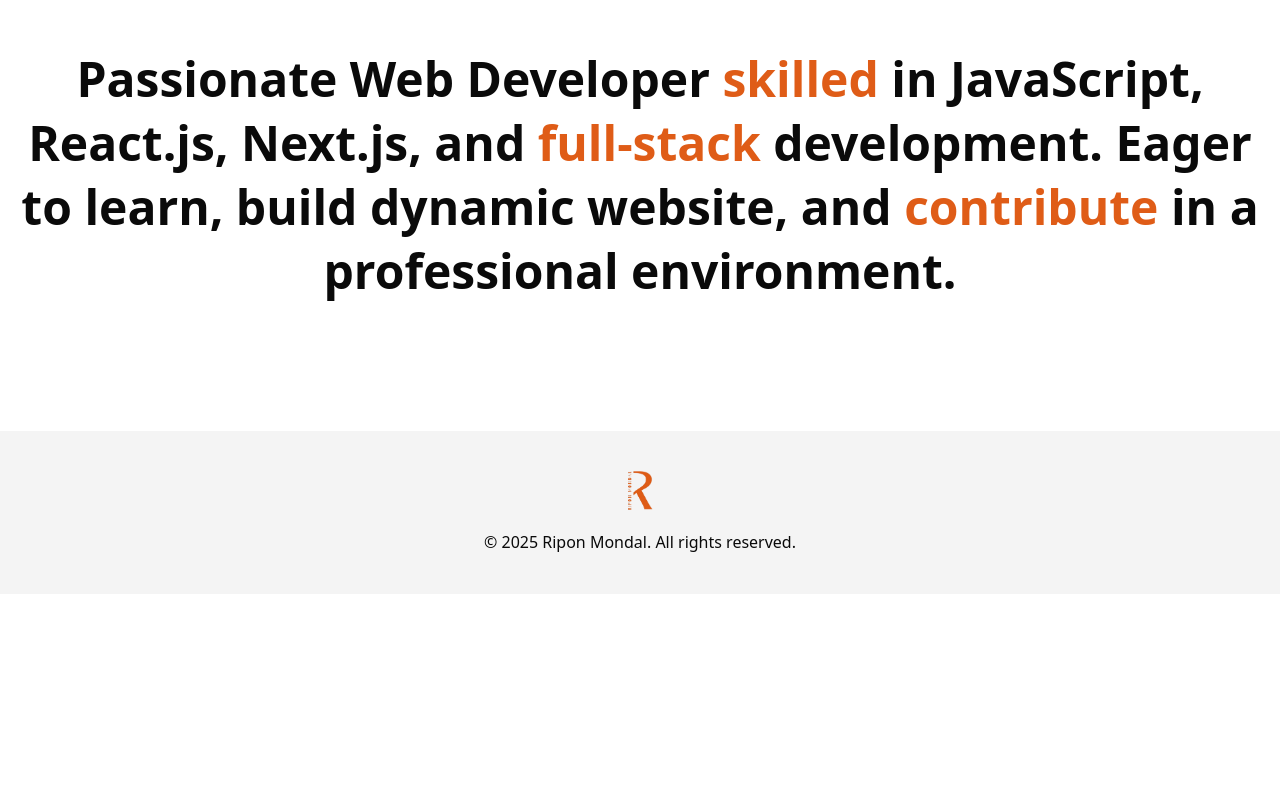
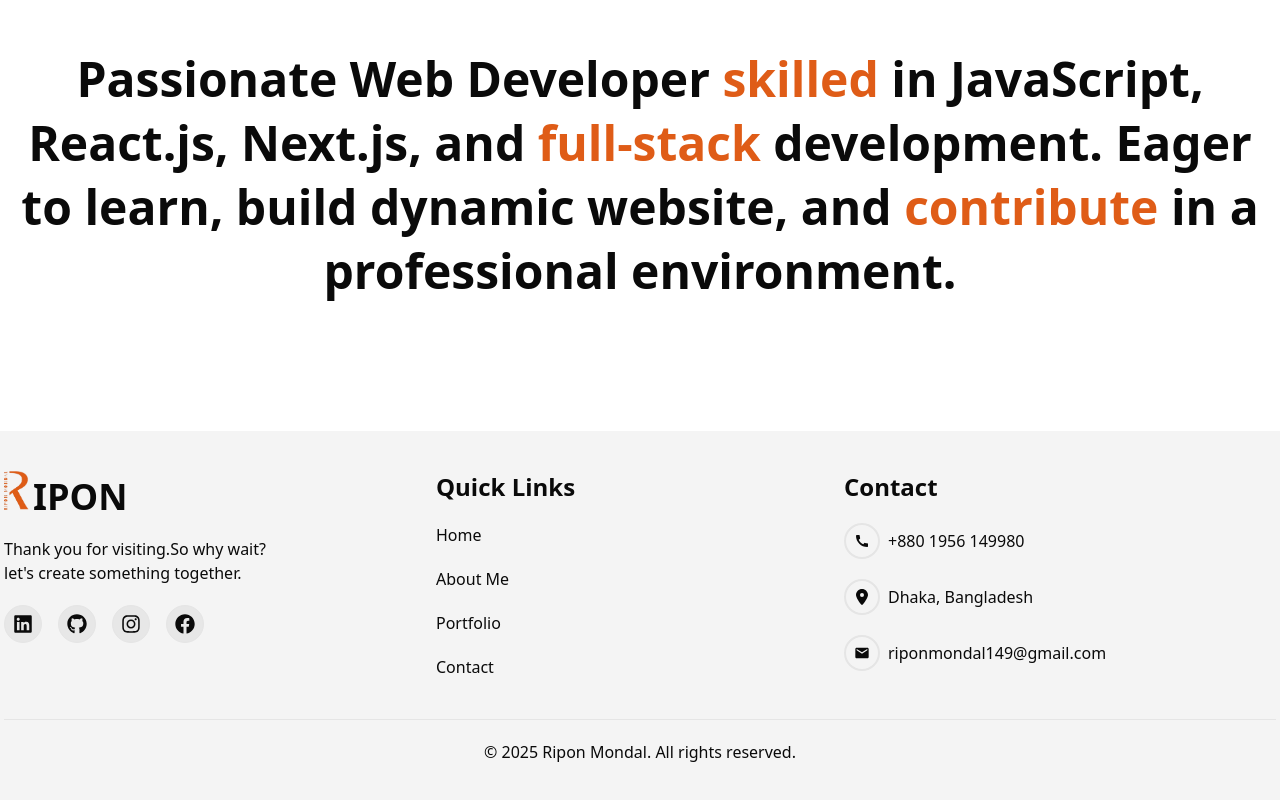
Before and after one commit to riponmondalbd/portfolio, a Next.js app: page / in a window 1280 px wide. Shown: the part 1001-1801 px from the top of the page. Before the commit the page ends 1595 px from the top, so only its background shows below. Built offline with nearby package versions, Linux system fonts and the light colour scheme; what tailwindcss-animated would draw is missing.

Commit message:
complete footer section

```diff
--- a/src/components/Footer/Footer.tsx
+++ b/src/components/Footer/Footer.tsx
@@ -1,21 +1,111 @@
 import Image from "next/image";
 import Link from "next/link";
+import { FaFacebook, FaGithub, FaInstagram, FaLinkedin } from "react-icons/fa";
+import { FaLocationDot } from "react-icons/fa6";
+import { MdCall, MdEmail } from "react-icons/md";
 import logoImage from "../../../public/logo-orange.png";
+import { NavbarData } from "../Navbar/Navbardata/NavbarData";
 export default function FooterSection() {
   return (
-    <footer className="bg-[#f4f4f4] dark:bg-black py-10">
+    <footer className="bg-[#f4f4f4] dark:bg-black py-10 px-1">
       <div className="max-w-7xl mx-auto">
+        {/* footer content */}
+        <div className="grid md:grid-cols-3 gap-6 border-b pb-10">
+          <div>
+            <Link
+              href={"/"}
+              className="flex gap-1 items-baseline justify-center md:justify-start"
+            >
+              <Image width={25} height={25} src={logoImage} alt="logo" />
+              <span className="text-4xl font-semibold uppercase">ipon</span>
+            </Link>
+            <p className="py-5 xl:w-2/3">
+              Thank you for visiting.So why wait? let's create something
+              together.
+            </p>
+
+            {/* social links */}
+            <div className="flex justify-center md:justify-start">
+              <div className="flex gap-4">
+                <Link
+                  href={"https://www.linkedin.com/in/riponmondalbd/"}
+                  target="_blank"
+                  className="border p-2 rounded-full bg-[#e7e7e7] hover:bg-[#DF5C17] hover:text-white dark:text-black dark:hover:text-white duration-700 hover:animate-jump animate-once animate-ease-linear"
+                >
+                  <FaLinkedin className="text-xl" />
+                </Link>
+                <Link
+                  href={"https://github.com/riponmondalbd"}
+                  target="_blank"
+                  className="border p-2 rounded-full bg-[#e7e7e7] hover:bg-[#DF5C17] hover:text-white dark:text-black dark:hover:text-white duration-700 hover:animate-jump animate-once animate-ease-linear"
+                >
+                  <FaGithub className="text-xl" />
+                </Link>
+                <Link
+                  href={"https://www.instagram.com/riponmondalbd/"}
+                  target="_blank"
+                  className="border p-2 rounded-full bg-[#e7e7e7] hover:bg-[#DF5C17] hover:text-white dark:text-black dark:hover:text-white duration-700 hover:animate-jump animate-once animate-ease-linear"
+                >
+                  <FaInstagram className="text-xl" />
+                </Link>
+                <Link
+                  href={"https://m.facebook.com/riponmondalbd/"}
+                  target="_blank"
+                  className="border p-2 rounded-full bg-[#e7e7e7] hover:bg-[#DF5C17] hover:text-white dark:text-black dark:hover:text-white duration-700 hover:animate-jump animate-once animate-ease-linear"
+                >
+                  <FaFacebook className="text-xl" />
+                </Link>
+              </div>
+            </div>
+          </div>
+
+          {/* quick links */}
+          <div>
+            <h2 className="mb-5 text-2xl font-semibold mt-3 md:mt-0">
+              Quick Links
+            </h2>
+            <ul className="space-y-5">
+              {NavbarData.map((singleNab) => (
+                <li
+                  key={singleNab.id}
+                  className="font-medium hover:text-[#DF5C17] duration-500 "
+                >
+                  <Link href={singleNab.link} className="w-full">
+                    {singleNab.title}
+                  </Link>
+                </li>
+              ))}
+            </ul>
+          </div>
+
+          {/* contact info */}
+          <div className="space-y-5 font-medium md:-ml-6">
+            <h2 className="mb-5 text-2xl font-semibold mt-3 md:mt-0">
+              Contact
+            </h2>
+            <p className="flex gap-2 items-center ">
+              <span className="border-2 p-2 rounded-full">
+                <MdCall />
+              </span>
+              +880 1956 149980
+            </p>
+            <p className="flex gap-2 items-center ">
+              <span className="border-2 p-2 rounded-full">
+                <FaLocationDot />
+              </span>
+              Dhaka, Bangladesh
+            </p>
+            <p className="flex gap-2 items-center ">
+              <span className="border-2 p-2 rounded-full">
+                <MdEmail />
+              </span>
+              riponmondal149@gmail.com
+            </p>
+          </div>
+        </div>
+        {/* copyright section */}
         <div>
-          <Link href={"/"}>
-            <Image
-              className="mx-auto mb-5"
-              width={25}
-              height={25}
-              src={logoImage}
-              alt="logo"
-            />
-          </Link>
-          <p className="text-center">
+          <p className="text-center mt-5">
             &copy; {new Date().getFullYear()} Ripon Mondal. All rights reserved.
           </p>
         </div>
```
